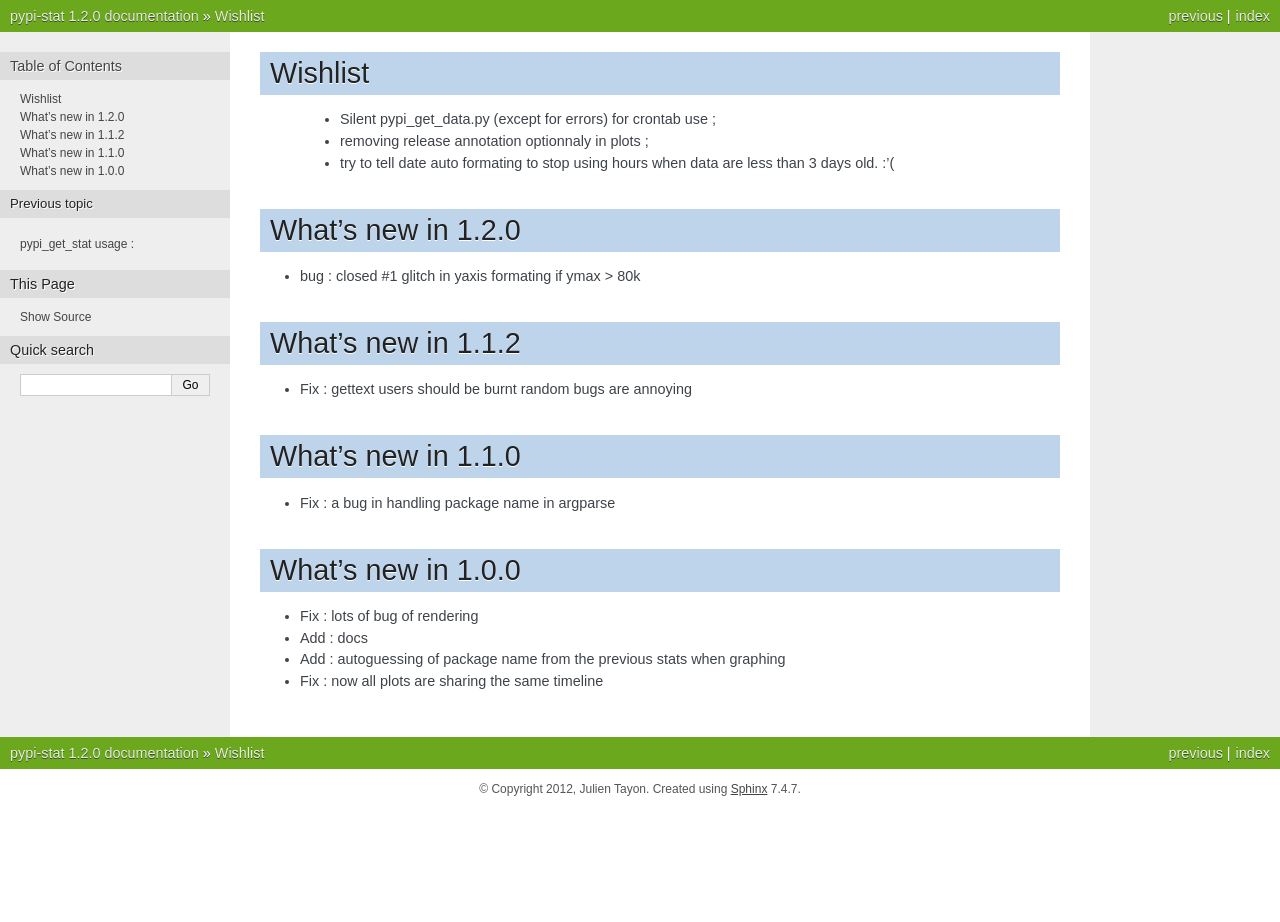
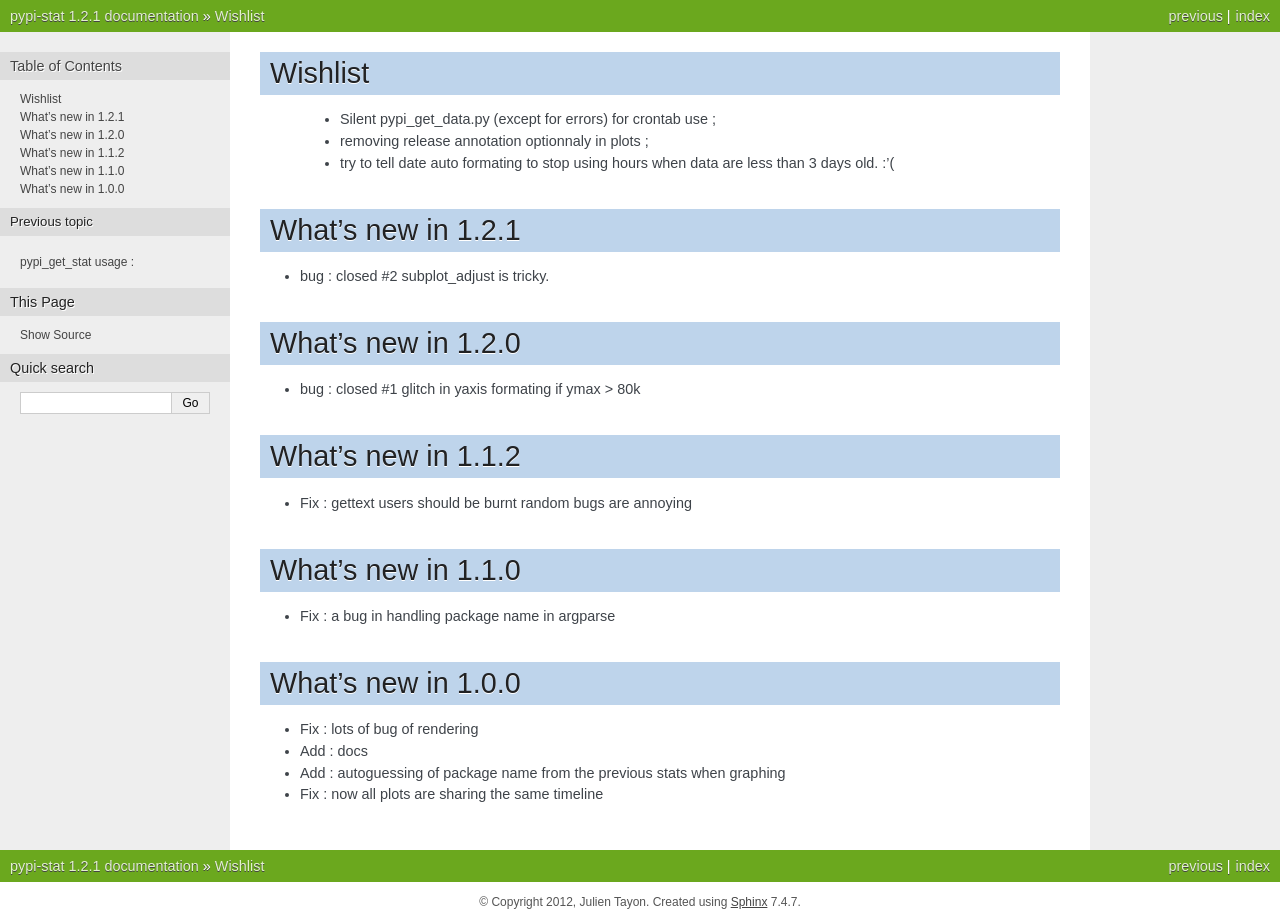
Before and after one commit to jul/pypi-stat, a Sphinx documentation site: the page built from docs/source/new.rst, in a window 1280 px wide. Built offline with Sphinx 7.4.7, drawn with Linux system fonts in a browser that asks for light colours; before the commit the page ends 900 px from its top, so only the background shows below that.

Commit message:
new setup, docs

```diff
--- a/docs/source/conf.py
+++ b/docs/source/conf.py
@@ -48,9 +48,9 @@ copyright = u'2012, Julien Tayon'
 # built documents.
 #
 # The short X.Y version.
-version = u'1.2.0'
+version = u'1.2.1'
 # The full version, including alpha/beta/rc tags.
-release = u'1.2.0'
+release = u'1.2.1'
 
 # The language for content autogenerated by Sphinx. Refer to documentation
 # for a list of supported languages.
--- a/docs/source/new.rst
+++ b/docs/source/new.rst
@@ -4,6 +4,11 @@ Wishlist
  * Silent pypi_get_data.py (except for errors) for crontab use ;
  * removing release annotation optionnaly in plots ;
  * try to tell date auto formating to stop using hours when data are less than 3 days old.  :'(
+
+What's new in 1.2.1
+===================
+
+* bug : closed #2 subplot_adjust is tricky.
 
 What's new in 1.2.0
 ===================
--- a/setup.py
+++ b/setup.py
@@ -8,7 +8,7 @@ from distutils.core import setup
 
 setup(
         name='pypi-stat',
-        version='1.2.0',
+        version='1.2.1',
         author='Julien Tayon',
         author_email='julien@tayon.net',
         bugtrack_url='https://github.com/jul/pypi-stat/issues',
```
